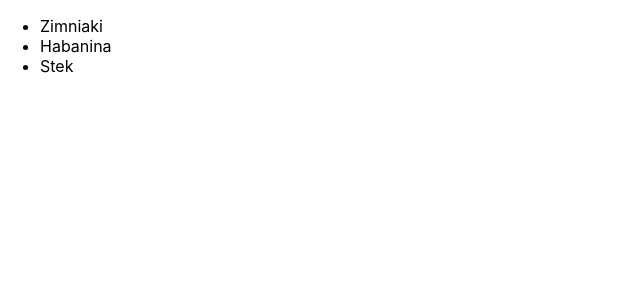
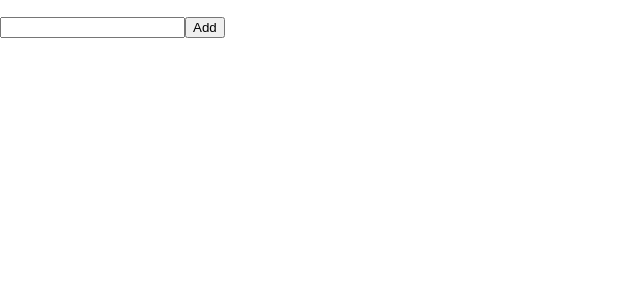
Before and after one commit to Moviss/grocery-list, a React (Create React App) app: page / in a window 1280 px wide. Shown: the top 300 px of the page, without its empty margins (0-640 px from the left). Built offline with nearby package versions, Linux system fonts and the light colour scheme.

Commit message:
Created Grocery Item and adding item feature

```diff
--- a/package.json
+++ b/package.json
@@ -3,6 +3,7 @@
   "version": "0.1.0",
   "private": true,
   "dependencies": {
+    "prop-types": "^15.6.2",
     "react": "^16.7.0",
     "react-dom": "^16.7.0",
     "react-scripts": "2.1.3"
--- a/src/Components/GroceryItem/GroceryItem.js
+++ b/src/Components/GroceryItem/GroceryItem.js
@@ -0,0 +1,24 @@
+import React, {Component} from 'react';
+import PropTypes from 'prop-types';
+
+class GroceryItem extends Component {
+    state = {
+        checked: false
+    };
+
+    render() {
+        const {item} = this.props;
+
+        return (
+            <li>
+                {item}
+            </li>
+        )
+    }
+}
+
+GroceryItem.propTypes = {
+    item: PropTypes.string.isRequired,
+};
+
+export default GroceryItem;
--- a/src/Components/GroceryList/GroceryList.js
+++ b/src/Components/GroceryList/GroceryList.js
@@ -1,17 +1,41 @@
 import React, {Component} from 'react';
+import GroceryItem from '../GroceryItem/GroceryItem';
 
 export default class GroceryList extends Component {
     state = {
-        groceryList: ['Zimniaki', 'Habanina', 'Stek'],
+        groceryList: [],
+        itemDraft: '',
+    };
+
+    updateDraft = (e) => {
+        this.setState({
+            itemDraft: e.target.value,
+        })
+    };
+
+    addItem = () => {
+        const {groceryList, itemDraft} = this.state;
+        const newGroceryList = [...groceryList];
+        newGroceryList.push(itemDraft);
+        this.setState( {
+            groceryList: newGroceryList,
+            itemDraft: '',
+            }
+        )
     };
 
     render() {
-        const { groceryList } = this.state;
+        const { groceryList, itemDraft } = this.state;
         return (
-            <ul>
-                { groceryList.map( (groceryItem, index) => <li key={index}>{ groceryItem }</li>
-                )}
-            </ul>
+            <div>
+                <ul>
+                    { groceryList.map( (groceryItem, index) => <GroceryItem key={index} item={groceryItem} />
+                    )}
+                </ul>
+                <input type="text" value={itemDraft} onChange={this.updateDraft}/>
+                <button onClick={this.addItem}>Add</button>
+            </div>
+
         )
     }
 }
```
